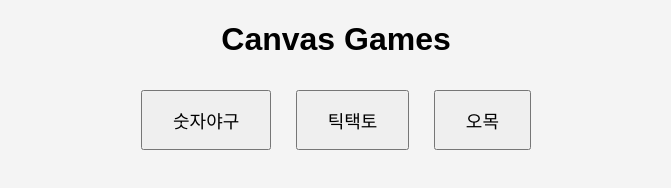
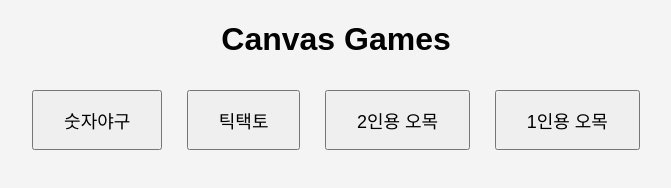
Before and after one commit to kanghyejong1001/2024-Winter-Semester-DS_Class-Homepage, a plain HTML site: page index.html in a window 1280 px wide. Shown: the whole page, without its empty margins (304-975 px from the left). Drawn offline with Linux system fonts and the light colour scheme.

Commit message:
Update index.html
오목을 1인용과 2인용으로 구분

```diff
--- a/index.html
+++ b/index.html
@@ -22,7 +22,8 @@
     <div class="game-buttons">
         <button onclick="location.href='number_baseball.html'">숫자야구</button>
         <button onclick="location.href='tic_tac_toe.html'">틱택토</button>
-        <button onclick="location.href='omok.html'">오목</button>
+        <button onclick="location.href='omok_2player.html'">2인용 오목</button>
+        <button onclick="location.href='omok_1player.html'">1인용 오목</button>
     </div>
 </body>
 </html>
```
